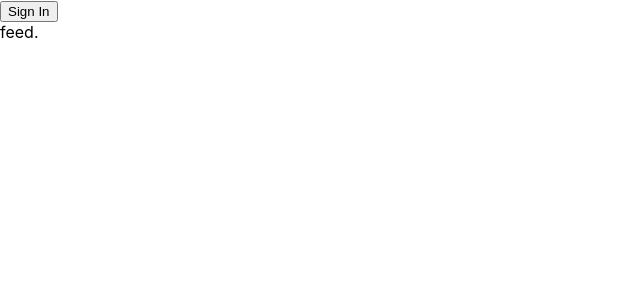
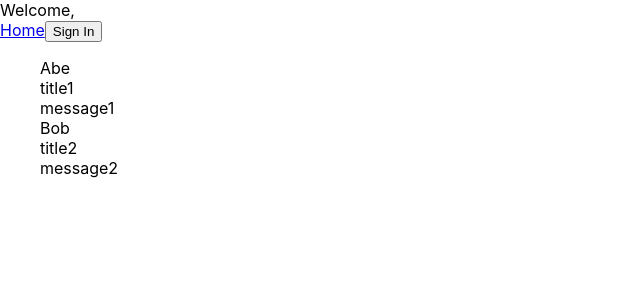
Before and after one commit to jongregtom/good-neighbors, a React (Create React App) app: page / in a window 1280 px wide. Shown: the top 300 px of the page, without its empty margins (0-640 px from the left). Built offline with nearby package versions, Linux system fonts and the light colour scheme; what auth0-js would draw is missing.

Commit message:
started implementation of feed and added dummy data

```diff
--- a/src/App.js
+++ b/src/App.js
@@ -4,23 +4,24 @@ import auth0Client from './Auth';
 import Callback from './Callback';
 import NavBar from './Components/NavBar';
 import Feed from './Components/Feed';
-import Request from './Components/Request';
+import { requests } from './dummyData';
 
 class App extends Component {
   constructor(props) {
     super(props);
     this.state = {
-      userName: 'user'
+      userName: '',
+      feed: [{userName: 'Jon', title: 'title', message: 'messgage', email: 'jon@jon.com'}, {userName: 'Jon', title: 'title2', message: 'messgage2', email: 'jon@jon.com'}]
     }
     this.signIn = this.signIn.bind(this);
   }
 
   componentDidMount() {
-
+    this.setState({feed: requests})
   }
 
-  componentDidUpdate(d) {
-    if (this.state.userName === 'user') {
+  componentDidUpdate() {
+    if (this.state.userName === '' && auth0Client.isAuthenticated()) {
       this.setState({userName: auth0Client.getProfile().name})
     }
   }
@@ -37,18 +38,17 @@ class App extends Component {
     return (
       <div>
         {
-            !auth0Client.isAuthenticated() &&
-            <button className="btn btn-dark" onClick={auth0Client.signIn}>Sign In</button>
+            auth0Client.isAuthenticated() &&
+            <button onClick={auth0Client.signIn}>Sign In</button>
         }
         {
-            auth0Client.isAuthenticated() &&
+            !auth0Client.isAuthenticated() &&
             <div>
-                <label className="mr-2 text-white">{`Welcome, ${this.state.userName}`}</label>
-                <NavBar />
-                <Request userName={this.state.userName} request={"REQUEST"}/>
+              <label>{`Welcome, ${this.state.userName}`}</label>
+              <NavBar />
+              <Feed feed={this.state.feed}/>
             </div>
         }
-        <Route exact path='/' component={Feed}/>
         <Route exact path='/callback' component={Callback}/>
       </div>
     );
--- a/src/Components/Feed.js
+++ b/src/Components/Feed.js
@@ -1,9 +1,12 @@
 import React from 'react';
+import Request from './Request';
 
 const Feed = function(props) {
     return (
         <div>
-            feed.
+            <ul>
+            {props.feed.map((request, index) => <Request key={index} request={request} />)}
+            </ul>
         </div>
     )
 }
--- a/src/Components/Request.js
+++ b/src/Components/Request.js
@@ -1,14 +1,15 @@
-import React, { Component } from 'react';
+import React from 'react';
 
-class Request extends Component {
-    render() {
-        return (
-            <div>
-                <label>{this.props.userName || "user name"}</label>
-                <label>{this.props.request || "request"}</label>
-            </div>
-        )
-    }
+const Request = function(props) {
+
+    return (
+        <div>
+            {props.request.userName || ""} <br/>
+            {props.request.title || "no title"} <br/>
+            {props.request.message || "no message"} <br/>
+        </div>
+    )
+
 }
 
 export default Request;
--- /dev/null
+++ b/src/dummyData.js
@@ -0,0 +1,19 @@
+const requests =
+    [
+        {
+            userName: 'Abe',
+            title: 'title1',
+            message: 'message1',
+            email: 'abe@abe.com'
+        },
+        {
+            userName: 'Bob',
+            title: 'title2',
+            message: 'message2',
+            email: 'bob@bob.com'
+        }
+    ]
+
+module.exports = {
+    requests: requests
+}
```
